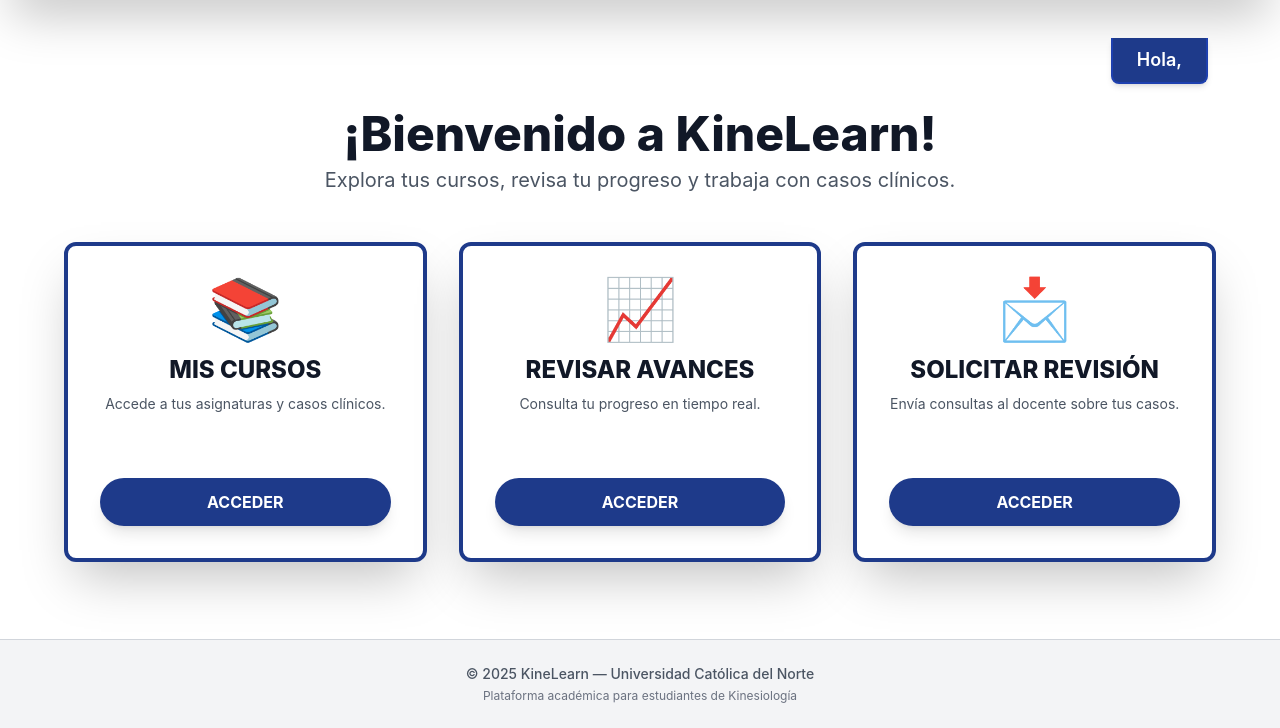
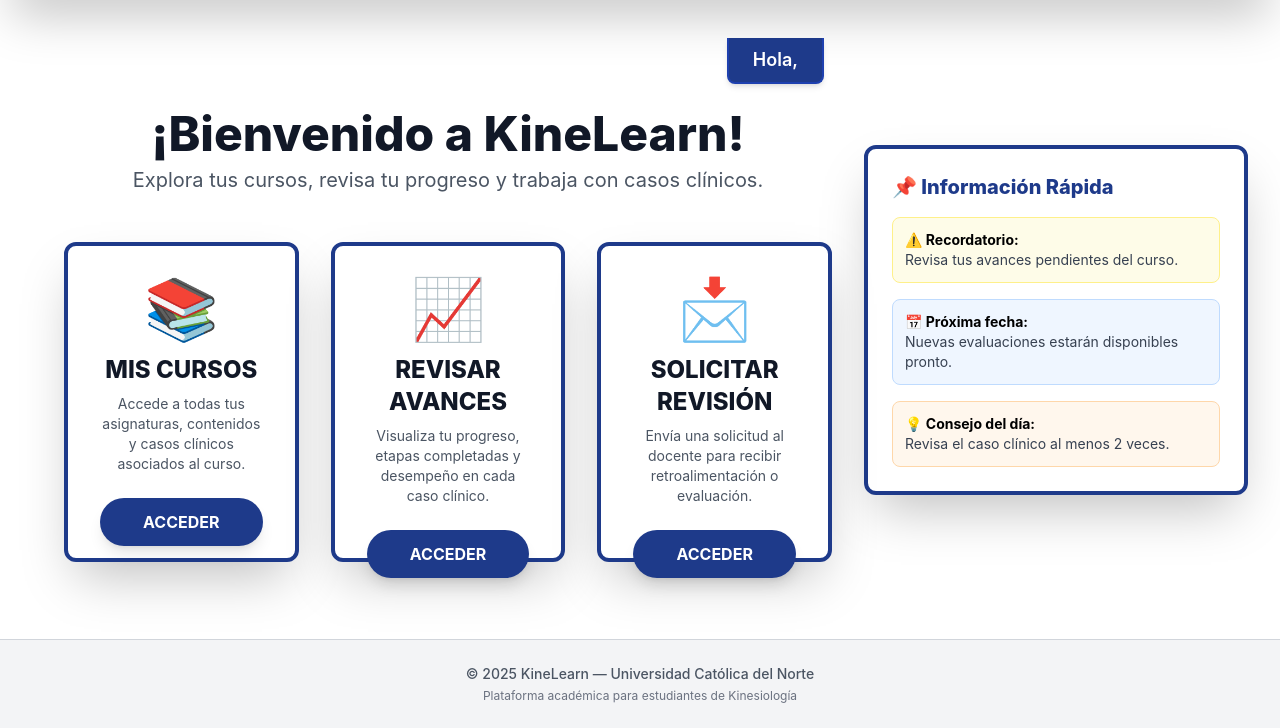
Before and after one commit to sofiaurquieta15/ProyectoSIA2025, a Django app: template ProyectoKine/ProyectoKine/templates/cursosestudiante/menuestudiante.html in a window 1280 px wide. Shown: the part 72-800 px from the top of the page. Run offline with Django 5.2, Linux system fonts and the light colour scheme; the template is opened without the code that fills it, so the values that code supplies are empty; some libraries are stand-ins or nearby versions.

Commit message:
Enhance course descriptions and add quick info card
Updated course and progress descriptions for clarity. Added a quick information card with reminders and tips.

```diff
--- a/ProyectoKine/ProyectoKine/templates/cursosestudiante/menuestudiante.html
+++ b/ProyectoKine/ProyectoKine/templates/cursosestudiante/menuestudiante.html
@@ -47,7 +47,7 @@
             <div>
                 <div class="text-6xl mb-4">📚</div>
                 <h3 class="text-2xl font-extrabold text-gray-900 mb-2 uppercase">MIS CURSOS</h3>
-                <p class="text-gray-600 text-sm">Accede a tus asignaturas y casos clínicos.</p>
+                <p class="text-gray-600 text-sm">Accede a todas tus asignaturas, contenidos y casos clínicos asociados al curso.</p>
             </div>
             <a href="{% url 'cursosestudiante:lista_cursos' %}" class="bg-blue-900 hover:bg-blue-800 text-white font-bold py-3 w-full rounded-full mt-6 block text-center shadow-lg uppercase transition">ACCEDER</a>
         </div>
@@ -56,7 +56,7 @@
             <div>
                 <div class="text-6xl mb-4">📈</div>
                 <h3 class="text-2xl font-extrabold text-gray-900 mb-2 uppercase">REVISAR AVANCES</h3>
-                <p class="text-gray-600 text-sm">Consulta tu progreso en tiempo real.</p>
+                <p class="text-gray-600 text-sm">Visualiza tu progreso, etapas completadas y desempeño en cada caso clínico.</p>
             </div>
             <a href="{% url 'cursosestudiante:ver_avances' %}" class="bg-blue-900 hover:bg-blue-800 text-white font-bold py-3 w-full rounded-full mt-6 block text-center shadow-lg uppercase transition">ACCEDER</a>
         </div>
@@ -65,13 +65,44 @@
             <div>
                 <div class="text-6xl mb-4">📩</div>
                 <h3 class="text-2xl font-extrabold text-gray-900 mb-2 uppercase">SOLICITAR REVISIÓN</h3>
-                <p class="text-gray-600 text-sm">Envía consultas al docente sobre tus casos.</p>
+                <p class="text-gray-600 text-sm">Envía una solicitud al docente para recibir retroalimentación o evaluación.</p>
             </div>
             <a href="{% url 'cursosestudiante:solicitar_revision' %}" class="bg-blue-900 hover:bg-blue-800 text-white font-bold py-3 w-full rounded-full mt-6 block text-center shadow-lg uppercase transition">ACCEDER</a>
         </div>
 
     </div>
 
+</div>
+        <!-- TARJETA LATERAL DE INFORMACIÓN RÁPIDA -->
+            <div class="w-full max-w-sm p-6 bg-white shadow-2xl rounded-xl h-fit border-blue-custom">
+            <h3 class="text-xl font-extrabold text-blue-900 mb-4 flex items-center gap-2">
+            📌 Información Rápida
+            </h3>
+
+            <div class="space-y-4 text-sm">
+
+            <div class="p-3 bg-yellow-50 border border-yellow-200 rounded-lg">
+            <p class="font-bold flex items-center gap-2">
+            ⚠️ Recordatorio:
+            </p>
+            <p class="text-gray-700">Revisa tus avances pendientes del curso.</p>
+        </div>
+
+        <div class="p-3 bg-blue-50 border border-blue-200 rounded-lg">
+            <p class="font-bold flex items-center gap-2">
+                📅 Próxima fecha:
+            </p>
+            <p class="text-gray-700">Nuevas evaluaciones estarán disponibles pronto.</p>
+        </div>
+
+        <div class="p-3 bg-orange-50 border border-orange-200 rounded-lg">
+            <p class="font-bold flex items-center gap-2">
+                💡 Consejo del día:
+            </p>
+            <p class="text-gray-700">Revisa el caso clínico al menos 2 veces.</p>
+        </div>
+
+    </div>
 </div>
 
 <div id="modal-perfil-estudiante" class="fixed inset-0 hidden z-50 flex items-center justify-center modal-overlay opacity-0 transition-opacity duration-300">
```
